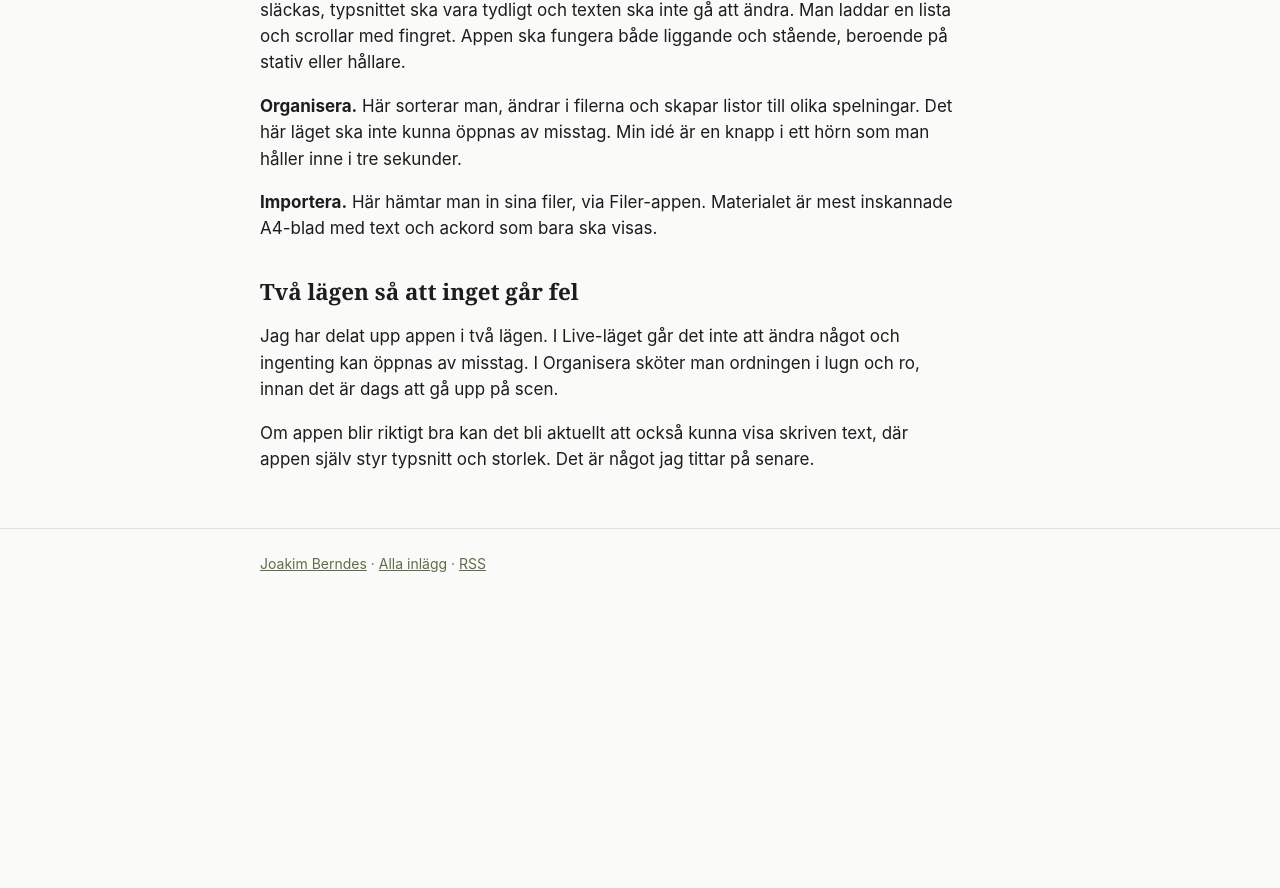
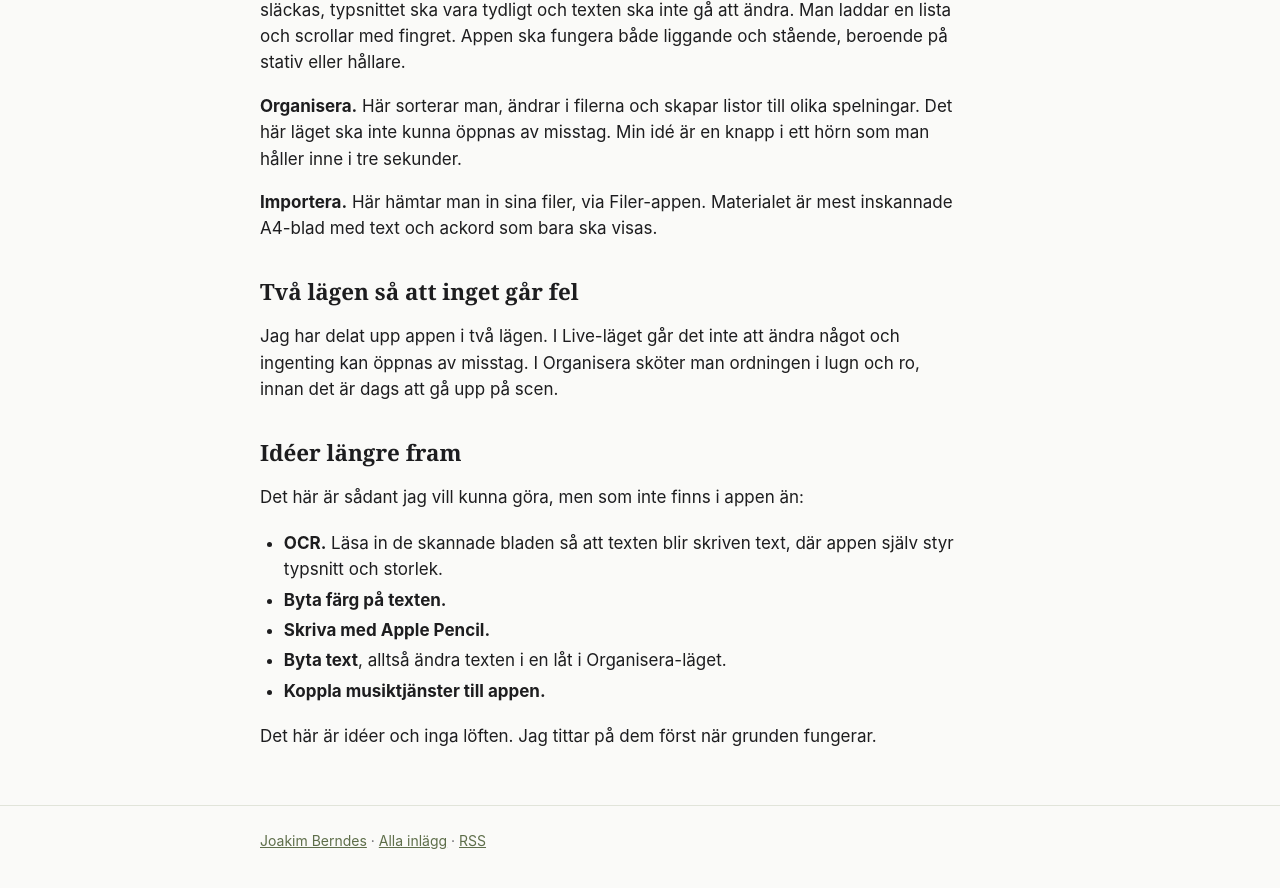
Before and after one commit to jberndes/jberndes.github.io, a Jekyll site: the page built from _posts/2026-11-20-live-song-organiser.md, in a window 1280 px wide and 900 px high, scrolled down 1177 px. Shown: the top 888 px of the window. Built offline with Jekyll 4.4.1, drawn with Linux system fonts in a browser that asks for light colours; before the commit the page ends 1800 px from its top, so only the background shows below that.

Commit message:
Live Song Organiser: idéer längre fram i blogginlägget
Co-Authored-By: Claude Sonnet 5.5 <noreply@anthropic.com>
Claude-Session: https://claude.ai/code/session_01McVZEgrYxHWCRKWakwjspH

```diff
--- a/_posts/2026-11-20-live-song-organiser.md
+++ b/_posts/2026-11-20-live-song-organiser.md
@@ -23,4 +23,14 @@ Startskärmen har tre knappar, och de visar hur appen är tänkt att användas.
 
 Jag har delat upp appen i två lägen. I Live-läget går det inte att ändra något och ingenting kan öppnas av misstag. I Organisera sköter man ordningen i lugn och ro, innan det är dags att gå upp på scen.
 
-Om appen blir riktigt bra kan det bli aktuellt att också kunna visa skriven text, där appen själv styr typsnitt och storlek. Det är något jag tittar på senare.
+## Idéer längre fram
+
+Det här är sådant jag vill kunna göra, men som inte finns i appen än:
+
+- **OCR.** Läsa in de skannade bladen så att texten blir skriven text, där appen själv styr typsnitt och storlek.
+- **Byta färg på texten.**
+- **Skriva med Apple Pencil.**
+- **Byta text**, alltså ändra texten i en låt i Organisera-läget.
+- **Koppla musiktjänster till appen.**
+
+Det här är idéer och inga löften. Jag tittar på dem först när grunden fungerar.
```
